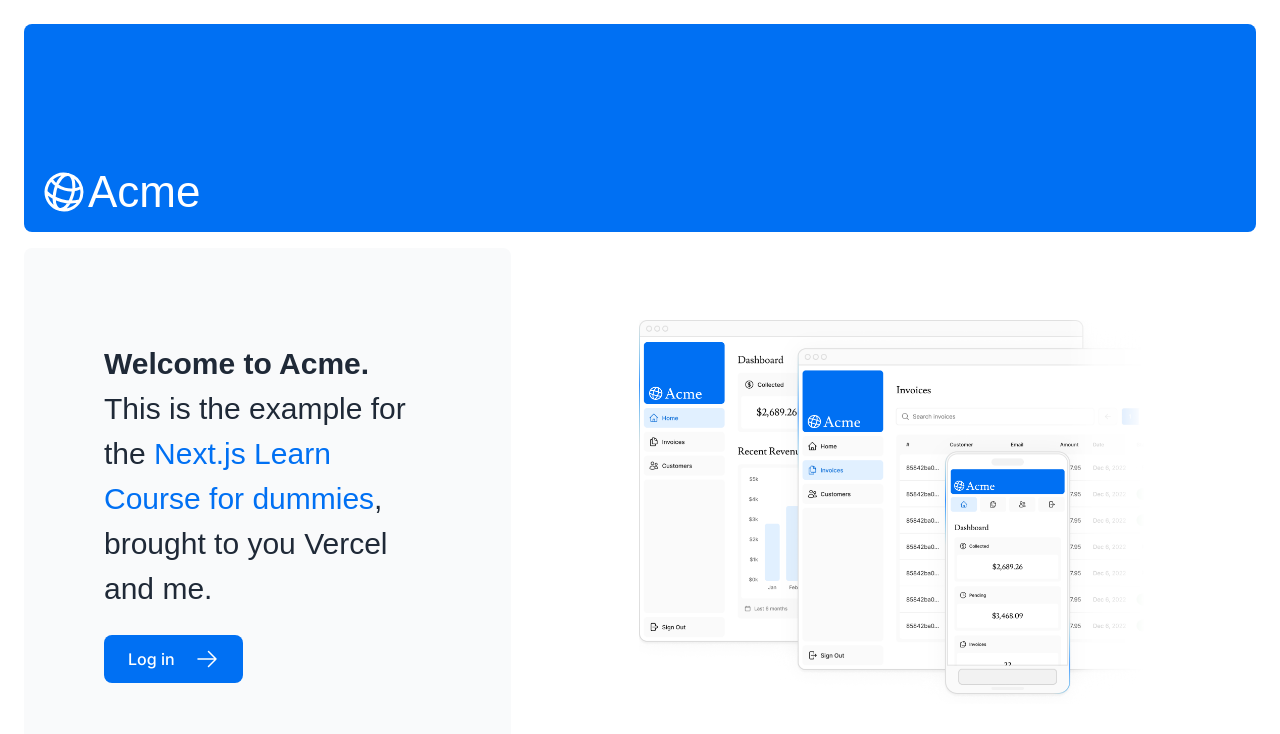
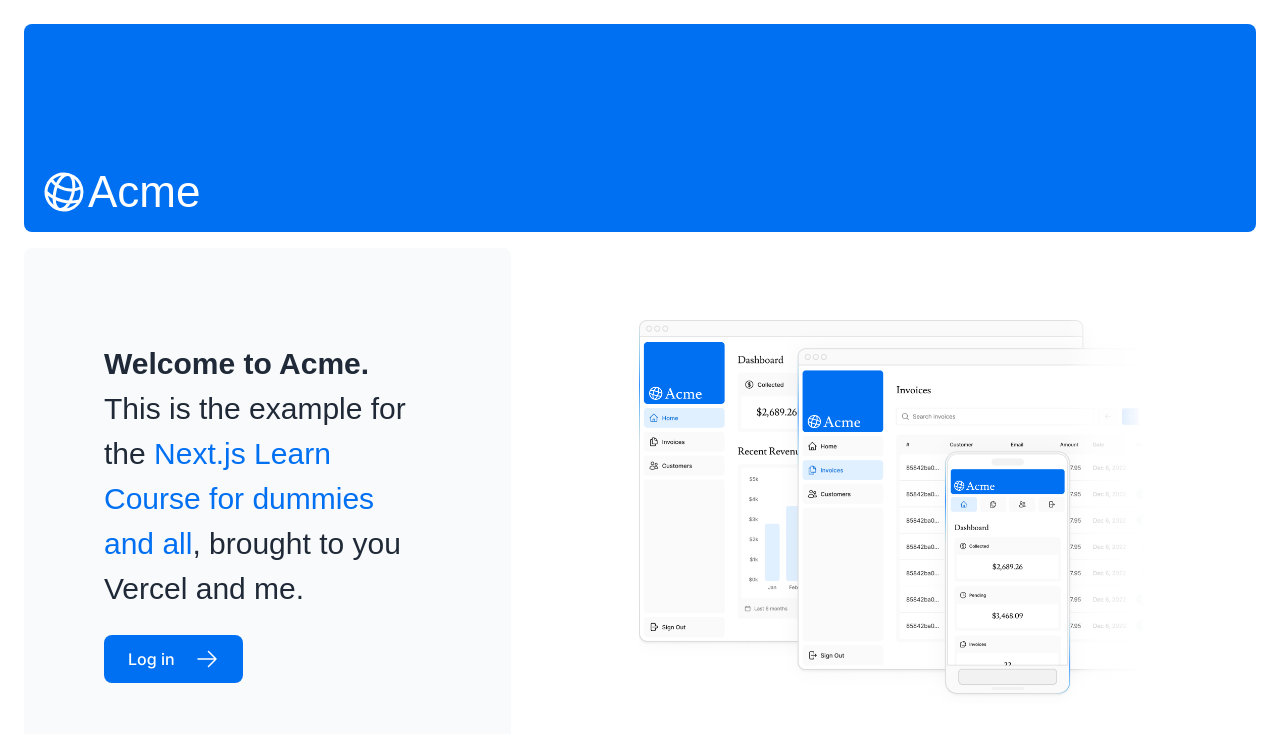
Before and after one commit to louisva-code/nextjs-dashboard, a Next.js app: page / in a window 1280 px wide. Shown: the top 734 px of the page. Built offline with nearby package versions, Linux system fonts and the light colour scheme; a web font is replaced by a local one.

Commit message:
Update Next.js Learn Course link in page.tsx

```diff
--- a/app/page.tsx
+++ b/app/page.tsx
@@ -17,7 +17,7 @@ export default function Page() {
           >
             <strong>Welcome to Acme.</strong> This is the example for the{' '}
             <a href="https://nextjs.org/learn/" className="text-blue-500">
-              Next.js Learn Course for dummies
+              Next.js Learn Course for dummies and all
             </a>
             , brought to you Vercel and me.
           </p>
```
